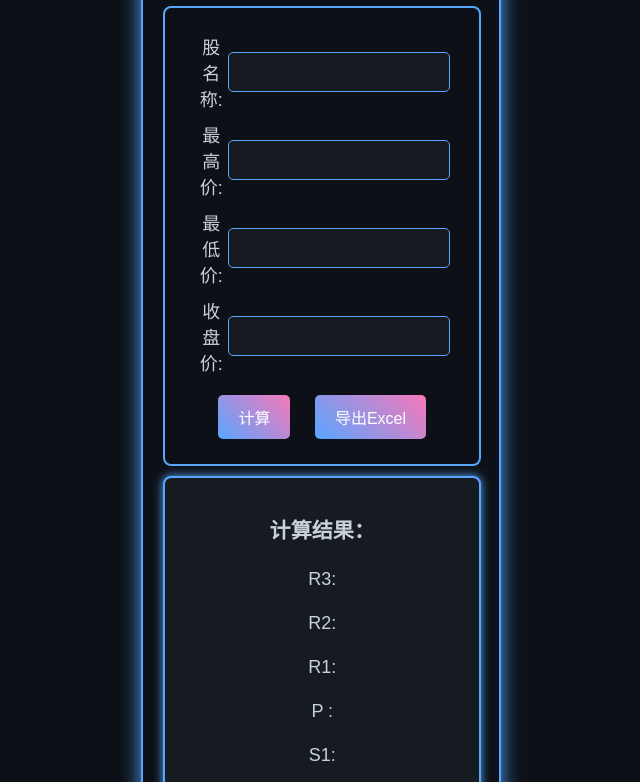
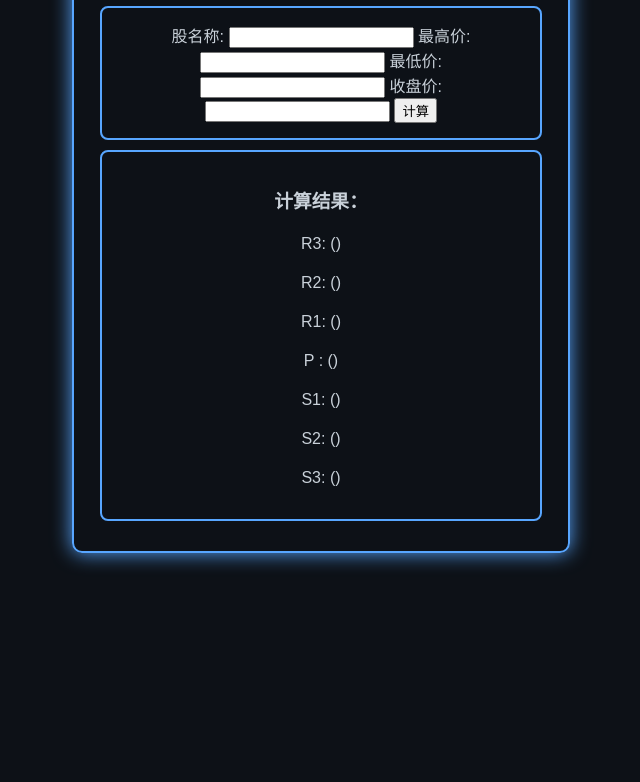
Before and after one commit to Lucky8991/lucky.com, a plain HTML site: page index.html in a window 1280 px wide. Shown: the part 119-901 px from the top of the page, without its empty margins (319-959 px from the left). After the commit the page ends 800 px from the top, so only its background shows below. Drawn offline with Linux system fonts and the light colour scheme.

Commit message:
Update index.html

```diff
--- a/index.html
+++ b/index.html
@@ -25,13 +25,24 @@
             let s2 = pivot - (high - low);
             let s3 = low - 2 * (high - pivot);
 
+            function calculatePercentage(value) {
+                return (((value - close) / close) * 100).toFixed(2) + "%";
+            }
+
             document.getElementById("r3").innerText = r3.toFixed(2);
+            document.getElementById("r3-percent").innerText = calculatePercentage(r3);
             document.getElementById("r2").innerText = r2.toFixed(2);
+            document.getElementById("r2-percent").innerText = calculatePercentage(r2);
             document.getElementById("r1").innerText = r1.toFixed(2);
+            document.getElementById("r1-percent").innerText = calculatePercentage(r1);
             document.getElementById("p").innerText = pivot.toFixed(2);
+            document.getElementById("p-percent").innerText = calculatePercentage(pivot);
             document.getElementById("s1").innerText = s1.toFixed(2);
+            document.getElementById("s1-percent").innerText = calculatePercentage(s1);
             document.getElementById("s2").innerText = s2.toFixed(2);
+            document.getElementById("s2-percent").innerText = calculatePercentage(s2);
             document.getElementById("s3").innerText = s3.toFixed(2);
+            document.getElementById("s3-percent").innerText = calculatePercentage(s3);
 
             let resultTitle = document.getElementById("result-title");
             if (name) {
@@ -47,8 +58,14 @@
             document.getElementById("s1").style.color = greenColor;
             document.getElementById("s2").style.color = greenColor;
             document.getElementById("s3").style.color = greenColor;
+            document.getElementById("s1-percent").style.color = greenColor;
+            document.getElementById("s2-percent").style.color = greenColor;
+            document.getElementById("s3-percent").style.color = greenColor;
 
-            pivotElement.style.color = pivot < close ? greenColor : defaultColor;
+            let percentElements = ["p", "p-percent"];
+            percentElements.forEach(id => {
+                document.getElementById(id).style.color = pivot < close ? greenColor : defaultColor;
+            });
         }
     </script>
     <style>
@@ -73,59 +90,13 @@
             border-radius: 8px;
             margin: 10px auto;
             width: 90%;
-            max-width: 400px;
+            max-width: 420px;
         }
         h2 {
             color: #58a6ff;
         }
-        label {
-            display: flex;
-            justify-content: space-between;
-            align-items: center;
-            margin: 10px auto;
-            font-size: 18px;
-            width: 90%;
-            max-width: 400px;
-        }
-        input {
-            background: #161b22;
-            border: 1px solid #58a6ff;
-            padding: 10px;
-            color: #c9d1d9;
-            border-radius: 5px;
-            font-size: 16px;
-            width: 200px;
-        }
-        input:focus {
-            border-color: #f778ba;
-            outline: none;
-            box-shadow: 0 0 10px #f778ba;
-        }
-        button {
-            background: linear-gradient(45deg, #58a6ff, #f778ba);
-            border: none;
-            padding: 10px 20px;
-            color: white;
-            font-size: 16px;
-            cursor: pointer;
-            border-radius: 5px;
-            margin: 10px;
-            transition: 0.3s;
-        }
-        button:hover {
-            box-shadow: 0 0 15px #58a6ff;
-        }
-        .results {
-            font-size: 18px;
-            background: #161b22;
-            padding: 15px;
-            border-radius: 8px;
-            box-shadow: 0 0 10px #58a6ff;
-            width: 90%;
-            max-width: 400px;
-        }
-        .result-value {
-            font-size: 22px;
+        .result-value, .result-percent {
+            font-size: 20px;
             font-weight: bold;
         }
     </style>
@@ -139,17 +110,16 @@
             <label><span>最低价:</span> <input type="number" id="low" step="0.01"></label>
             <label><span>收盘价:</span> <input type="number" id="close" step="0.01"></label>
             <button onclick="calculate()">计算</button>
-            <button onclick="exportToExcel()">导出Excel</button>
         </div>
         <div class="results">
             <h3 id="result-title">计算结果：</h3>
-            <p>R3: <span id="r3" class="result-value"></span></p>
-            <p>R2: <span id="r2" class="result-value"></span></p>
-            <p>R1: <span id="r1" class="result-value"></span></p>
-            <p>P : <span id="p" class="result-value"></span></p>
-            <p>S1: <span id="s1" class="result-value"></span></p>
-            <p>S2: <span id="s2" class="result-value"></span></p>
-            <p>S3: <span id="s3" class="result-value"></span></p>
+            <p>R3: <span id="r3" class="result-value"></span> (<span id="r3-percent" class="result-percent"></span>)</p>
+            <p>R2: <span id="r2" class="result-value"></span> (<span id="r2-percent" class="result-percent"></span>)</p>
+            <p>R1: <span id="r1" class="result-value"></span> (<span id="r1-percent" class="result-percent"></span>)</p>
+            <p>P : <span id="p" class="result-value"></span> (<span id="p-percent" class="result-percent"></span>)</p>
+            <p>S1: <span id="s1" class="result-value"></span> (<span id="s1-percent" class="result-percent"></span>)</p>
+            <p>S2: <span id="s2" class="result-value"></span> (<span id="s2-percent" class="result-percent"></span>)</p>
+            <p>S3: <span id="s3" class="result-value"></span> (<span id="s3-percent" class="result-percent"></span>)</p>
         </div>
     </div>
 </body>
```
